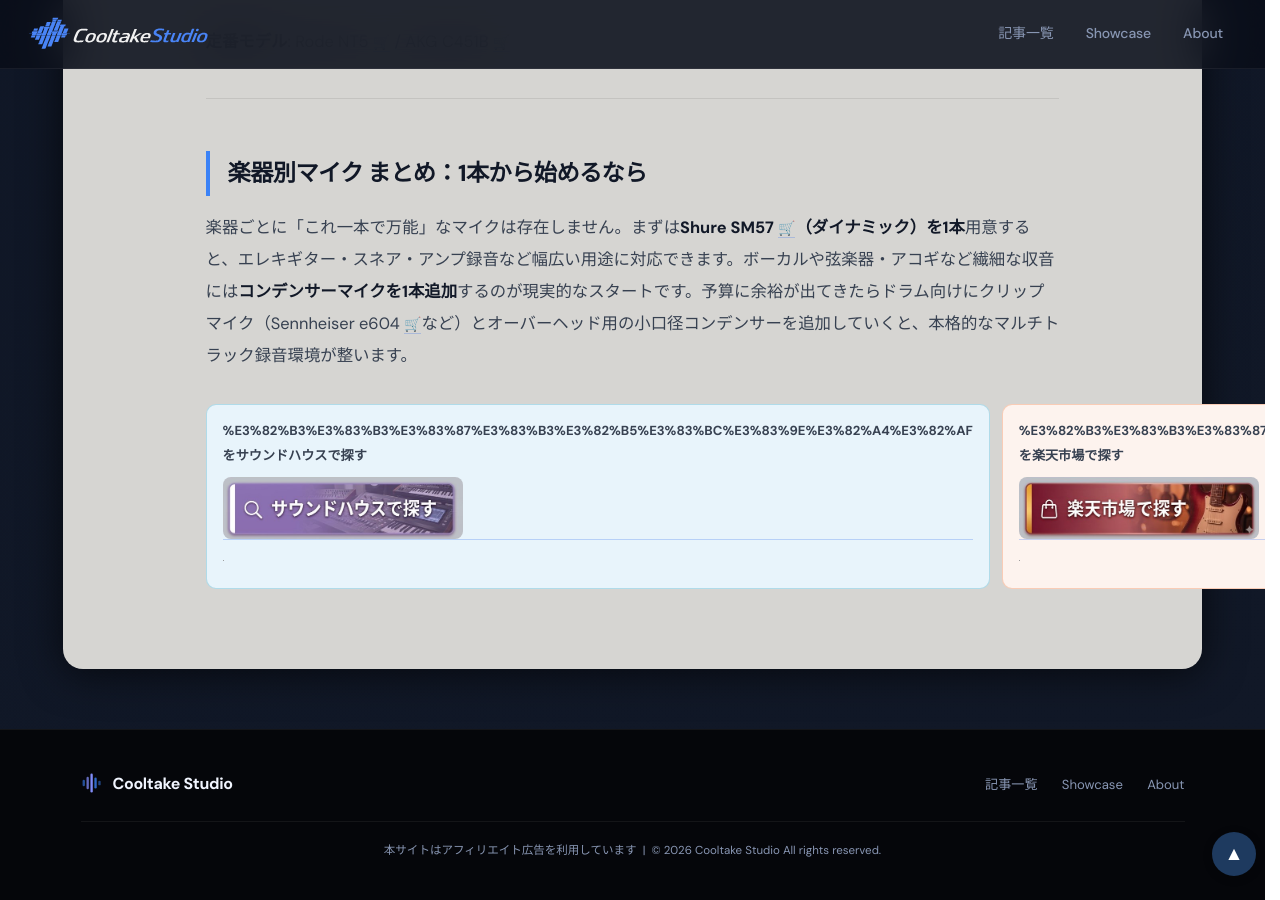
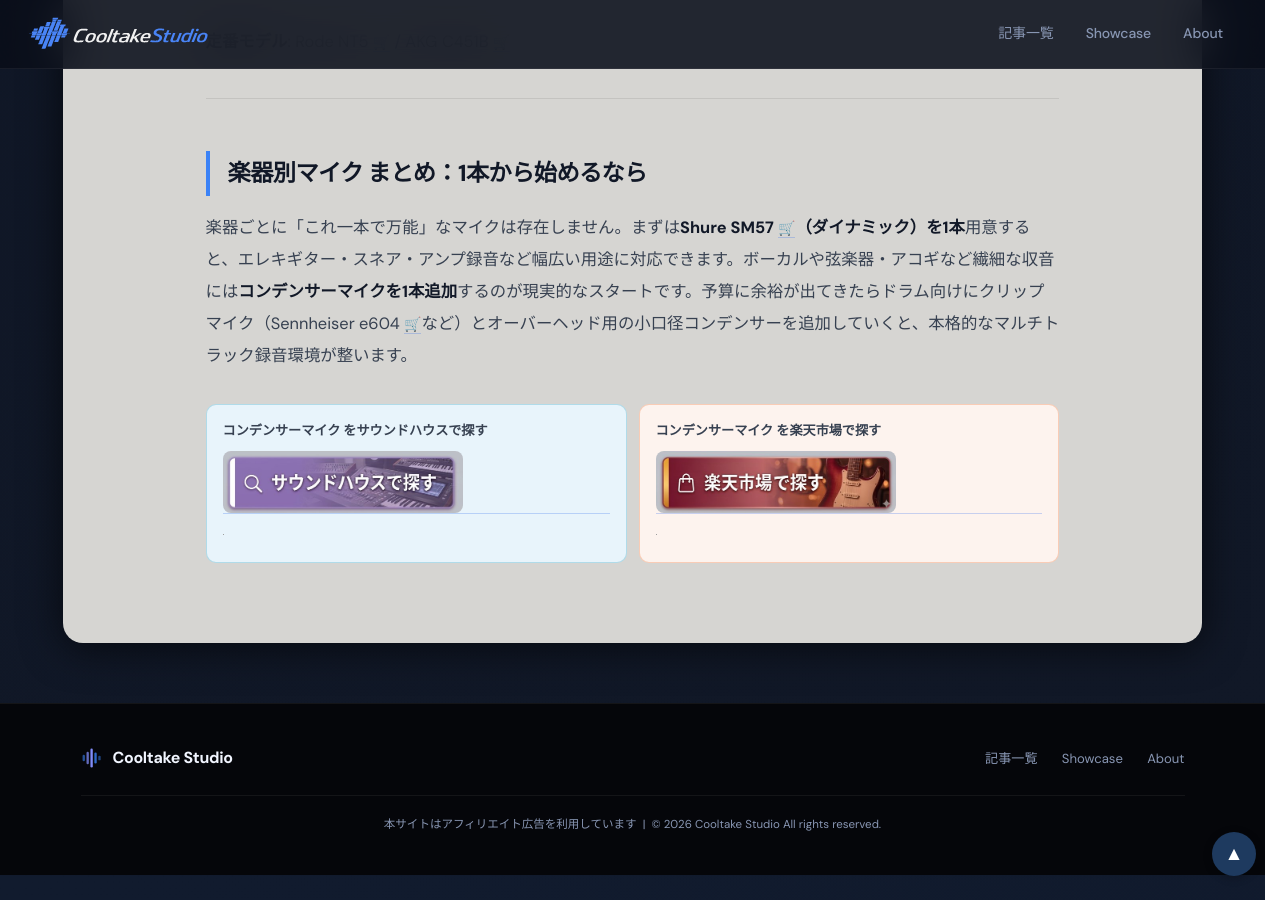
Before and after one commit to cooltake/cooltake-staging, a Jekyll site: the page built from _posts/2026-05-11-microphone-guide.md, in a window 1280 px wide and 900 px high, scrolled down 7252 px. Built offline with Jekyll 4.4.1, drawn with Linux system fonts in a browser that asks for light colours; some web fonts are replaced; grey boxes are pictures that could not be loaded.

Commit message:
fix: decode URL-encoded keyword labels in shop buttons

```diff
--- a/_posts/2026-05-11-microphone-guide.md
+++ b/_posts/2026-05-11-microphone-guide.md
@@ -207,12 +207,12 @@
 
 <div style="display:flex;gap:.75rem;margin:2rem 0;">
 <div style="flex:1;padding:.8rem 1rem 1rem;background:#e8f4fb;border-radius:10px;border:1px solid rgba(8,145,178,.25);">
-<p style="margin:0 0 .5rem;color:#374151;font-size:.82rem;font-weight:bold;">%E3%82%B3%E3%83%B3%E3%83%87%E3%83%B3%E3%82%B5%E3%83%BC%E3%83%9E%E3%82%A4%E3%82%AF をサウンドハウスで探す</p>
+<p style="margin:0 0 .5rem;color:#374151;font-size:.82rem;font-weight:bold;">コンデンサーマイク をサウンドハウスで探す</p>
 <a href="https://h.accesstrade.net/sp/cc?rk=01001xqc00os63&url=https%3A%2F%2Fwww.soundhouse.co.jp%2Fsearch%2Findex%2F%3Fsearch_all%3D%25E3%2582%25B3%25E3%2583%25B3%25E3%2583%2587%25E3%2583%25B3%25E3%2582%25B5%25E3%2583%25BC%25E3%2583%259E%25E3%2582%25A4%25E3%2582%25AF" rel="nofollow" referrerpolicy="no-referrer-when-downgrade" style="display:block;text-decoration:none;"><img src="/assets/images/btn-soundhouse.jpg" alt="サウンドハウスで探す" width="240" style="height:auto;border-radius:8px;display:block;"></a>
 <img src="https://h.accesstrade.net/sp/rr?rk=01001xqc00os63" width="1" height="1" border="0" alt="" loading="lazy">
 </div>
 <div style="flex:1;padding:.8rem 1rem 1rem;background:#fdf3ee;border-radius:10px;border:1px solid rgba(234,88,12,.25);">
-<p style="margin:0 0 .5rem;color:#374151;font-size:.82rem;font-weight:bold;">%E3%82%B3%E3%83%B3%E3%83%87%E3%83%B3%E3%82%B5%E3%83%BC%E3%83%9E%E3%82%A4%E3%82%AF を楽天市場で探す</p>
+<p style="margin:0 0 .5rem;color:#374151;font-size:.82rem;font-weight:bold;">コンデンサーマイク を楽天市場で探す</p>
 <a href="//af.moshimo.com/af/c/click?a_id=5565352&amp;p_id=54&amp;pc_id=54&amp;pl_id=616&amp;url=https%3A%2F%2Fsearch.rakuten.co.jp%2Fsearch%2Fmall%2F%25E3%2582%25B3%25E3%2583%25B3%25E3%2583%2587%25E3%2583%25B3%25E3%2582%25B5%25E3%2583%25BC%25E3%2583%259E%25E3%2582%25A4%25E3%2582%25AF%2F" rel="nofollow" referrerpolicy="no-referrer-when-downgrade" style="display:block;text-decoration:none;"><img src="/assets/images/btn-rakuten.jpg" alt="楽天市場で探す" width="240" style="height:auto;border-radius:8px;display:block;"></a>
 <img src="//i.moshimo.com/af/i/impression?a_id=5565352&amp;p_id=54&amp;pc_id=54&amp;pl_id=616" width="1" height="1" style="border:none;" alt="" loading="lazy">
 </div>
```
